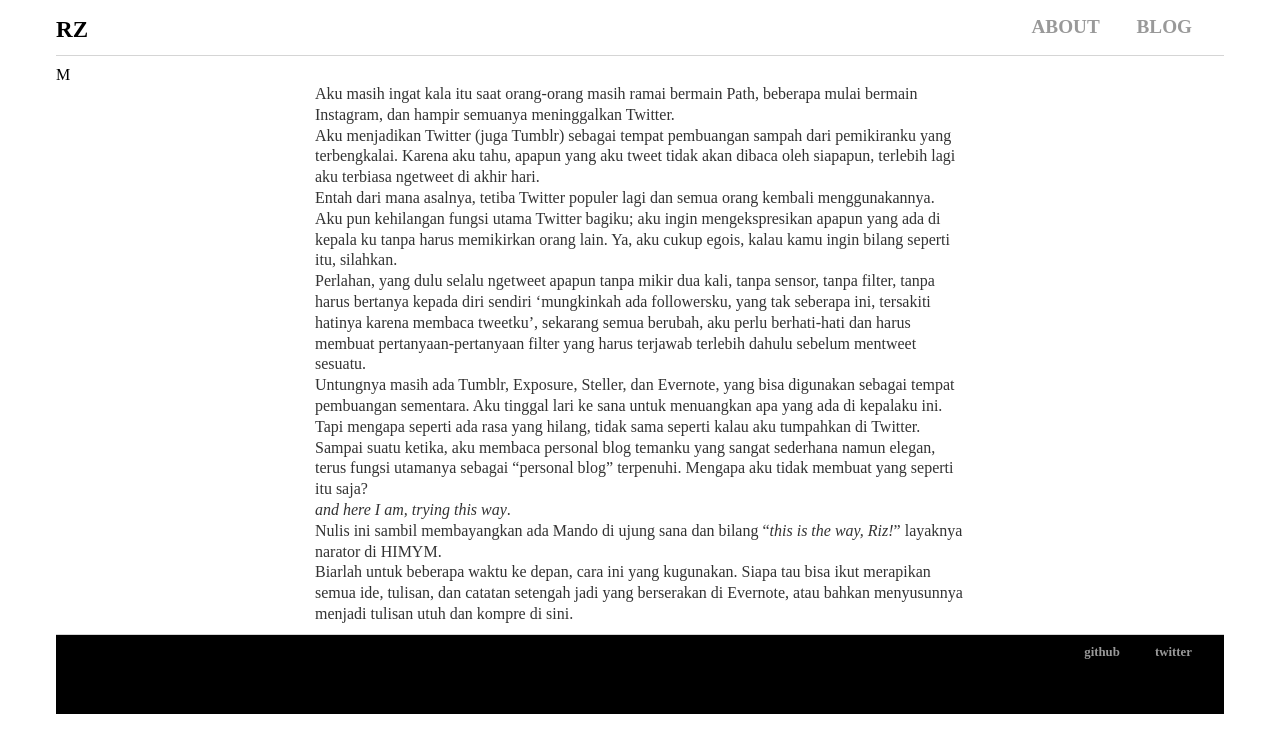
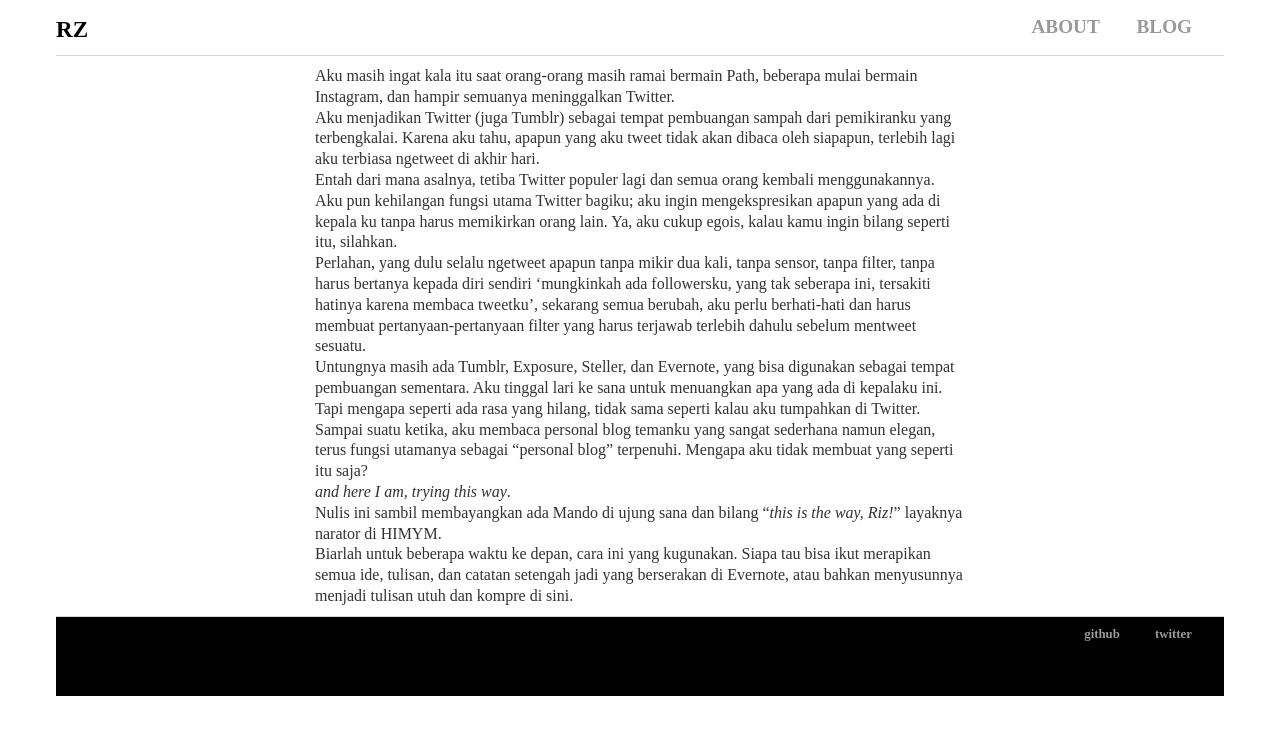
Before and after one commit to rnfitriansyah/rnfitriansyah.github.io, a Jekyll site: the page built from _posts/2020-11-02-The-Starting-Line.md, in a window 1280 px wide. Shown: the top 753 px of the page. Built offline with Jekyll 4.4.1, drawn with Linux system fonts in a browser that asks for light colours.

Commit message:
Update responsive.html

```diff
--- a/_layouts/responsive.html
+++ b/_layouts/responsive.html
@@ -21,7 +21,7 @@
 						</nav>
 					</div>
 				</div>
-				M<main>
+				<main>
 				<div class="post">
 					{{ content }}
 				</div>
```
